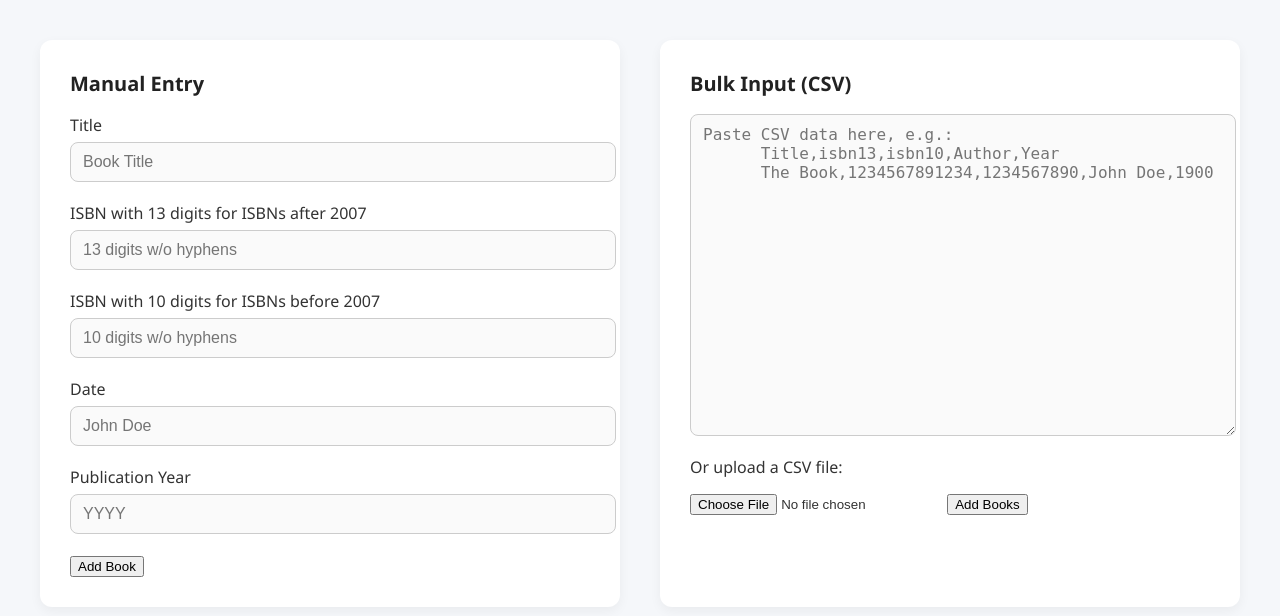
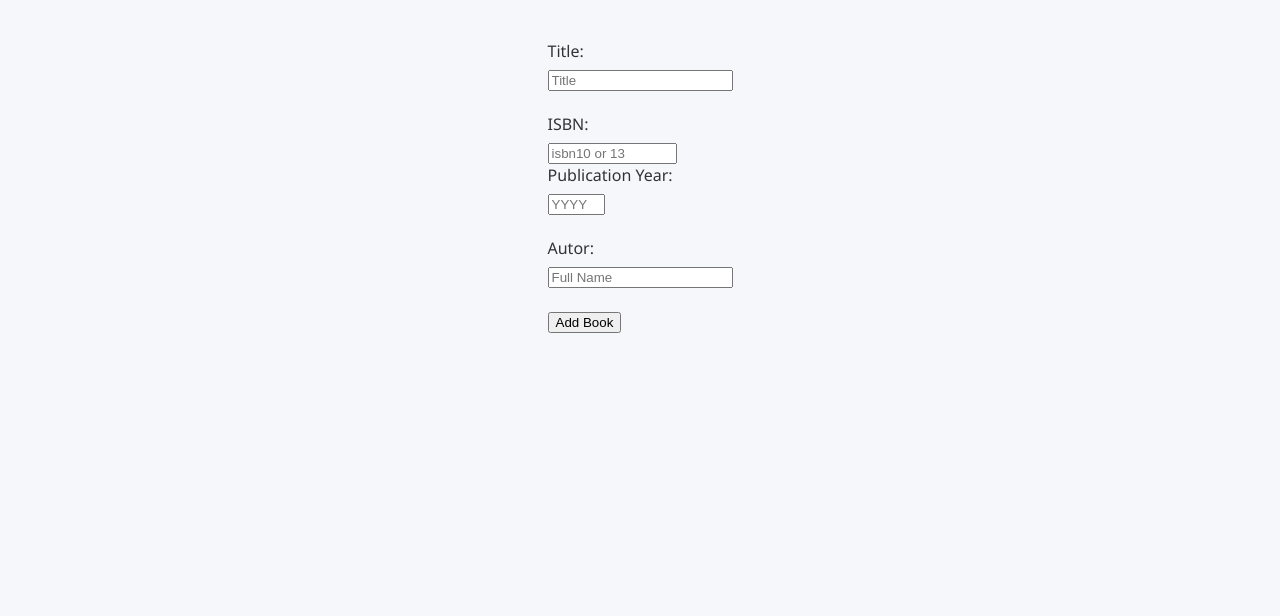
Before and after one commit to Sethugha/BookAlchemy, a Flask app: page /add_book in a window 1280 px wide. Shown: the top 616 px of the page. Run offline with Flask 3, Linux system fonts and the light colour scheme.

Commit message:
working: add books. add author, presentation

```diff
--- a/app.py
+++ b/app.py
@@ -4,7 +4,7 @@
 
 from data_models import db, Author, Book
 import os
-
+import handle_csv
 
 storage_path = f"""{os.path.abspath(os.path.join(os.path.dirname(__file__),
                                                  'data', 'library.db'))}"""
@@ -35,15 +35,15 @@
 
 
 @app.route('/add_author', methods=['GET', 'POST'])
-def author():
+def add_author():
     if request.method == 'GET':
         return render_template('add_author.html')
 
     elif request.method == 'POST':
         # Handle the POST request
         name = request.form.get('name')
-        birth_date = convert_datestring(request.form.get('birth_date'))
-        date_of_death = convert_datestring(request.form.get('date_of_death'))
+        birth_date = convert_date_string(request.form.get('birth_date'))
+        date_of_death = convert_date_string(request.form.get('date_of_death'))
         author = Author(name=name, birth_date=birth_date, date_of_death=date_of_death)
         try:
             db.session.add(author)
@@ -55,22 +55,20 @@
 
 
 @app.route('/add_book', methods=['GET', 'POST'])
-def book():
+def add_book():
     if request.method == 'GET':
         return render_template('add_book.html')
     elif request.method == 'POST':
         # Handle the POST request
+
         title = request.form.get('title')
         authorname = request.form.get('author')
-        isbn13 = request.form.get('isbn13')
-        if isbn13:
-            isbn = isbn13
-        else:
-            isbn10 = request.form.get('isbn10')
-            isbn = int(isbn10)
+        isbn = request.form.get('isbn')
+        publication_year = request.form.get('publication_year')
+
         author = db.session.query(Author).filter(Author.name == authorname).one()
-        publication_year = request.form.get('publication_year')
-        book = Book(title=title, isbn=isbn, publication_year=publication_year,author_id=author.id)
+        book = Book(title=title, isbn=isbn, publication_year=publication_year, author_id=author.id)
+
         try:
             db.session.add(book)
             db.session.commit()
@@ -90,45 +88,15 @@
 def delete_book():
     pass
 
-@app.route('/query')
+
+@app.route('/add_bulk', methods=['POST'])
+def bulk_add_books():
+    booklist = request.form.get('booklist')
+    return booklist
 
 
-def validate_isbn_13(isbn13):
-    """calculates the isbn13 checksum and compares it
-    with the last digit. Must be equal.
-    """
-    checksum1 = int(isbn13[-1])
-    sum = 0
-    for i in range(1, 13, 2):
-        sum += int(isbn13[i]) * 3
-    for j in range(0, 12, 2):
-        sum += int(isbn13[j])
-    cs_digit = str(sum)[-1]
-    if int(cs_digit) == 0:
-        checksum2 = 0
-    else:
-        checksum2 = 10 - int(cs_digit)
-    if checksum1 == checksum2:
-        return True
-    return False
 
-
-def validate_isbn_10(isbn10):
-    """calculating checksum for isbn 10.
-    This part still is erroneous:
-    Sometimes the 10th digit is greater than 9
-    which would be compensated by replacing the last digit with an 'x'
-    This function is not implemented yet, replacing the last digit with 0.
-    """
-    sum = 0
-    for i in range(10):
-        sum += (int(isbn10[i]) * (i + 1))
-    if sum % 11 == 0:
-        return True
-    return False
-
-
-def convert_datestring(datestring):
+def convert_date_string(datestring):
     return datestring[-2:] + '.' + datestring[-5:-3] + '.' + datestring[:4]
 
 
--- /dev/null
+++ b/static/add_items.css
@@ -0,0 +1,61 @@
+body {
+      font-family: 'Segoe UI', Tahoma, Geneva, Verdana, sans-serif;
+      background-color: #f5f7fa;
+      margin: 0;
+      padding: 40px;
+      color: #333;
+    }
+
+    .container {
+      display: flex;
+      justify-content: space-around;
+      gap: 40px;
+      max-width: 900px;
+      margin: auto;
+    }
+
+    .panel {
+      background-color: #ffffff;
+      border-radius: 12px;
+      box-shadow: 0 4px 12px rgba(0, 0, 0, 0.05);
+      padding: 30px;
+      flex: 1;
+    }
+
+    .panel h2 {
+      margin-top: 0;
+      font-size: 20px;
+      color: #222;
+    }
+
+    .form-group {
+      margin-bottom: 20px;
+    }
+
+    label {
+      display: block;
+      margin-bottom: 6px;
+      font-weight: 500;
+    }
+
+
+
+    input:focus,
+    textarea:focus {
+      outline: none;
+      border-color: #5b9bd5;
+      background-color: #fff;
+    }
+
+    textarea {
+      resize: vertical;
+      min-height: 300px;
+      font-family: monospace;
+    }
+
+
+    @media (max-width: 768px) {
+      .container {
+        flex-direction: column;
+      }
+    }
--- a/templates/add_book.html
+++ b/templates/add_book.html
@@ -2,130 +2,40 @@
 <html lang="en">
   <head>
     <meta charset="UTF-8">
-  <title>Data Entry Page</title>
-  <style>
-    body {
-      font-family: 'Segoe UI', Tahoma, Geneva, Verdana, sans-serif;
-      background-color: #f5f7fa;
-      margin: 0;
-      padding: 40px;
-      color: #333;
-    }
-
-    .container {
-      display: flex;
-      gap: 40px;
-      max-width: 1200px;
-      margin: auto;
-    }
-
-    .panel {
-      background-color: #ffffff;
-      border-radius: 12px;
-      box-shadow: 0 4px 12px rgba(0, 0, 0, 0.05);
-      padding: 30px;
-      flex: 1;
-    }
-
-    .panel h2 {
-      margin-top: 0;
-      font-size: 20px;
-      color: #222;
-    }
-
-    .form-group {
-      margin-bottom: 20px;
-    }
-
-    label {
-      display: block;
-      margin-bottom: 6px;
-      font-weight: 500;
-    }
-
-    input[type="text"],
-    input[type="email"],
-    input[type="date"],
-    input[type="number"],
-    textarea {
-      width: 100%;
-      padding: 10px 12px;
-      border: 1px solid #ccc;
-      border-radius: 8px;
-      font-size: 16px;
-      background-color: #fafafa;
-    }
-
-    input:focus,
-    textarea:focus {
-      outline: none;
-      border-color: #5b9bd5;
-      background-color: #fff;
-    }
-
-    textarea {
-      resize: vertical;
-      min-height: 300px;
-      font-family: monospace;
-    }
-
-    .upload {
-      margin-top: 15px;
-    }
-
-    .upload input[type="file"] {
-      margin-top: 10px;
-    }
-
-    @media (max-width: 768px) {
-      .container {
-        flex-direction: column;
-      }
-    }
-  </style>
+    <meta name="viewport" content="width=device-width, initial-scale=1.0">
+    <meta http-equiv="X-UA-Compatible" content="ie=edge">
+    <link rel="stylesheet" href="{{ url_for('static', filename='add_items.css') }}" </link>
   </head>
   <body>
 
+
     <div class="container">
-    <!-- Manual Input Panel -->
-    <div class="panel">
-      <h2>Manual Entry</h2>
-      <div class="form-group">
-        <label for="title">Title</label>
-        <input type="text" id="title" placeholder="Book Title">
+      <form action="/add_book" method="POST">
+        <label for="title">Title:</label>
+        <input type="text" id="title" name="title" placeholder = "Title" required><br><br>
+
+  <label for="isbn">ISBN:</label>
+   <input type="text" id="isbn" name="isbn" size="13" maxlength="13" placeholder="isbn10 or 13">
+
+  <label for="publication_year">Publication Year:</label>
+  <input type="text" id="publication_year" name="publication_year"
+         size="4" maxlength="4" placeholder="YYYY"><br><br>
+  <label for="author">Autor:</label>
+  <input type="text" id="author" name="author" placeholder="Full Name"><br><br>
+  <input type="submit" value="Add Book">
+  </form>
   </div>
-      <div class="form-group">
-        <label for="isbn13">ISBN with 13 digits for ISBNs after 2007</label>
-        <input type="text" id="isbn13" placeholder="13 digits w/o hyphens" size="13" maxlength="13">
-      </div>
-      <div class="form-group">
-        <label for="isbn10">ISBN with 10 digits for ISBNs before 2007</label>
-        <input type="text" id="isbn10" placeholder="10 digits w/o hyphens" size="10" maxlength="10">
-      </div>
-      <div class="form-group">
-        <label for="author">Date</label>
-        <input type="text" id="author" placeholder="John Doe">
-      </div>
-      <div class="form-group">
-        <label for="publication_year">Publication Year</label>
-        <input type="number" id="publication_year" placeholder="YYYY" size="4" maxlength="4">
-      </div>
-        <input type="submit" value="Add Book">
-    </div>
-
-    <!-- Bulk CSV Input Panel -->
-    <div class="panel">
-      <h2>Bulk Input (CSV)</h2>
-      <textarea placeholder="Paste CSV data here, e.g.:
-      Title,isbn13,isbn10,Author,Year
-      The Book,1234567891234,1234567890,John Doe,1900"></textarea>
-      <div class="upload">
-        <label for="csvFile">Or upload a CSV file:</label>
-        <input type="file" id="csvFile" accept=".csv">
-        <input type="submit" value="Add Books">
-      </div>
-    </div>
-  </div>
-
+  <h2>{{ message }}</h2>
+  <script>
+    window.onload = function() {
+    document.querySelectorAll('form input[type=text]').forEach(function(input) {
+    input.addEventListener('input', function() {
+        if (this.value.length == this.maxLength) {
+            this.nextElementSibling.focus();
+        }
+    });
+});
+    }
+</script>
   </body>
 </html>
```
Also changed, not shown: Work_in_progress.html (added, +13 -0 lines), data/library.db, static/images/building_site.jpeg (added). Lines whose indentation alone changed are shown as unchanged.
